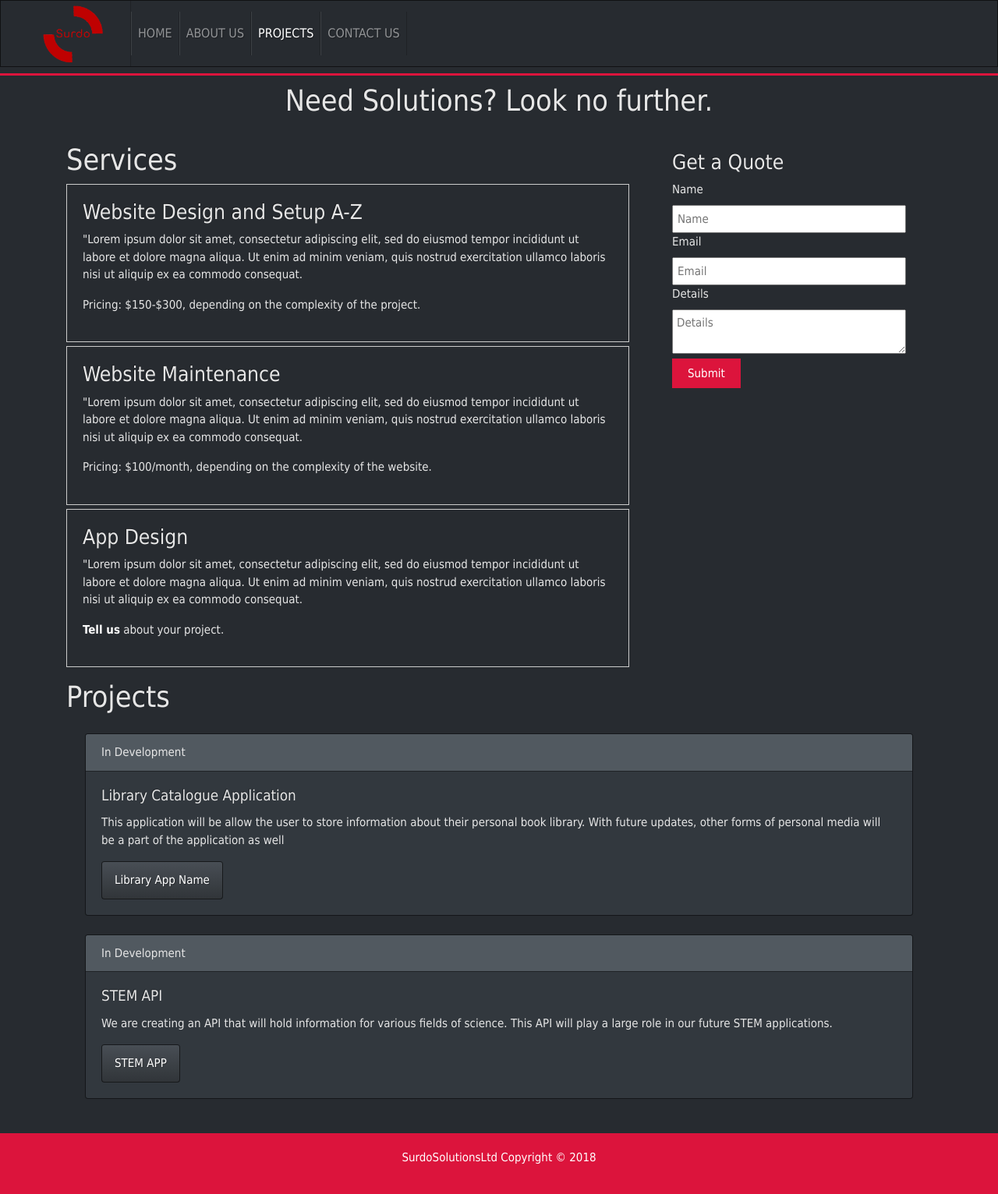
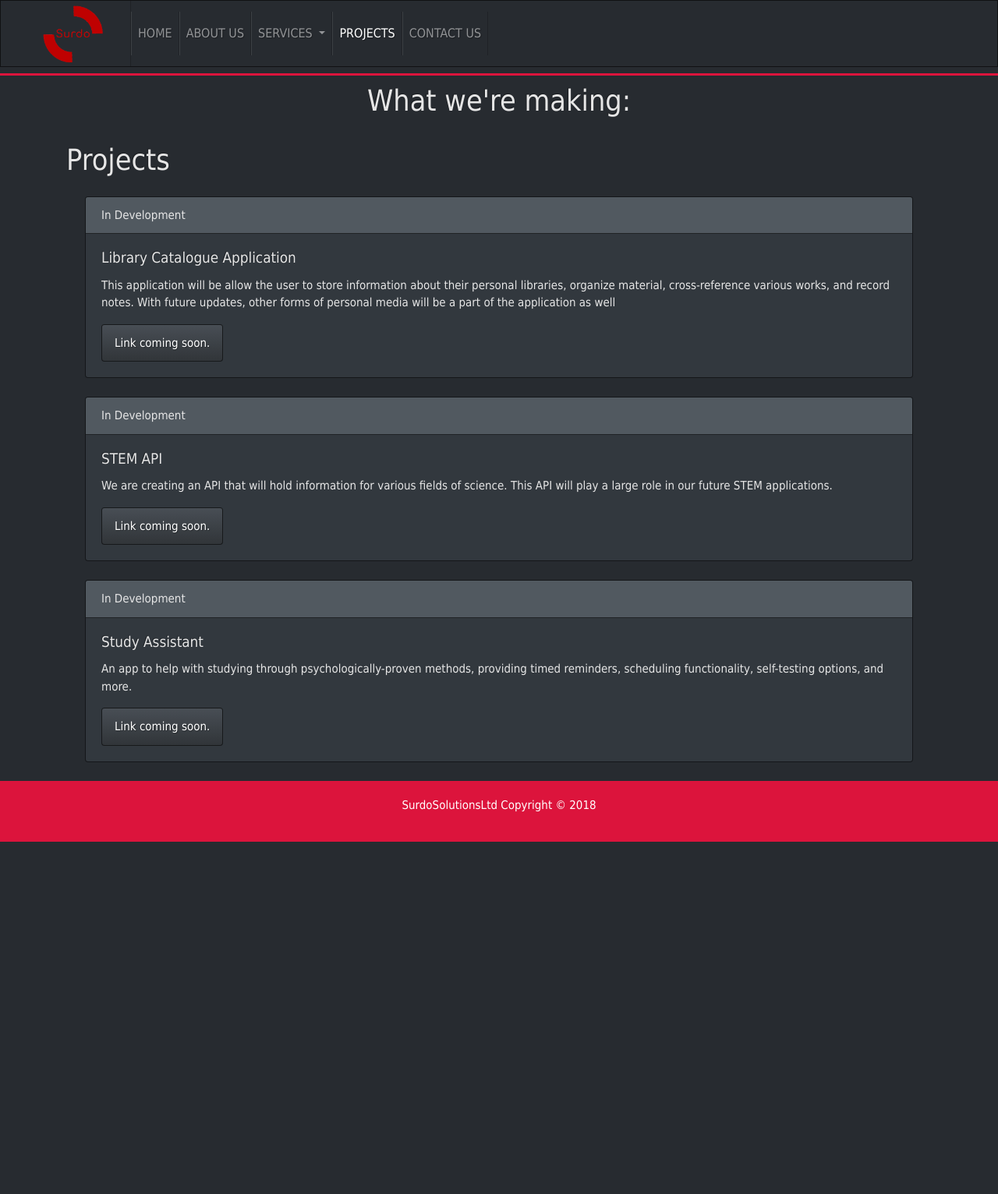
Before and after one commit to SurdoSolutions/surdowebtemp, a PHP site: page /projects.php in a window 1280 px wide. Shown: the whole page at 78% size. After the commit the page ends 1080 px from the top, so only its background shows below. Run offline with PHP 8.4, Linux system fonts and the light colour scheme; data that the repository does not hold is empty; some libraries are stand-ins or nearby versions.

Commit message:
add additional logos, services page, format contact form, minor formatting on quote form

```diff
--- a/contact.php
+++ b/contact.php
@@ -89,7 +89,7 @@
 				<textarea name="message" class="form-control" value="Enter message here." placeholder="Message"><?php echo  isset($_POST['message'])? $message : ''; ?></textarea>
 			</div>
 			<br>
-			<button type="submit" name="submit" class="btn btn-primary">Submit</button>
+			<button id="submit-button" type="submit" name="submit" class="btn btn-primary">Submit</button>
 		</form>
 	</div>
 <?php include('inc/footer.php'); ?>
--- a/css/projects.css
+++ b/css/projects.css
@@ -1,3 +1,7 @@
 body{
     color: #e6e6e6;
 }
+
+.quote-field{
+    margin: 5px 0px 5px 0px;
+}
--- a/css/style.css
+++ b/css/style.css
@@ -180,7 +180,7 @@ header .highlight, header .current a{
 }
 
 #boxes .box img {
-  height: 100px;
+  height: 75px;
 }
 
 /*Sidebar*/
@@ -224,7 +224,7 @@ ul#services li{
 
 footer{
     padding: 20px;
-    margin: 20px 0 0 0;
+    /* margin: 20px 0 0 0; */
     color: white;
     background: crimson;
     text-align: center;
--- a/inc/navbar.php
+++ b/inc/navbar.php
@@ -6,12 +6,23 @@
               <span class="navbar-toggler-icon"></span>
             </button>
             <div class="collapse navbar-collapse" id="navbarNavAltMarkup">
-              <div class="navbar-nav">
-                  <a class="nav-item nav-link <?php echo $currentHome; ?>" href="index.php">Home</a>
-                  <a class="nav-item nav-link <?php echo $currentAbout; ?>" href="about.php">About Us</a>
-                  <a class="nav-item nav-link <?php echo $currentProjects; ?>" href="projects.php">Projects</a>
-                  <a class="nav-item nav-link <?php echo $currentContact; ?>" href="contact.php">Contact Us</a>
-              </div>
+              <ul class="navbar-nav">
+                  <li><a class="nav-item nav-link <?php echo $currentHome; ?>" href="index.php">Home</a></li>
+                  <li><a class="nav-item nav-link <?php echo $currentAbout; ?>" href="about.php">About Us</a></li>
+                  <li class="nav-item dropdown <?php echo $currentServices; ?>">
+                    <a class="nav-link dropdown-toggle" href="#" id="navbarDropdown" role="button" data-toggle="dropdown" aria-haspopup="true" aria-expanded="false">
+                      Services
+                    </a>
+                    <div class="dropdown-menu" aria-labelledby="navbarDropdown">
+                      <a class="dropdown-item <?php echo $currentServices; ?>" href="services.php">Services Overview</a>
+                      <div class="dropdown-divider"></div>
+                      <a class="dropdown-item" href="#">Web Design</a>
+                      <a class="dropdown-item" href="#">App Development</a>
+                    </div>
+                  </li>
+                  <li><a class="nav-item nav-link <?php echo $currentProjects; ?>" href="projects.php">Projects</a></li>
+                  <li><a class="nav-item nav-link <?php echo $currentContact; ?>" href="contact.php">Contact Us</a></li>
+              </ul>
             </div>
 <!--            </div>-->
         </div>
--- a/projects.php
+++ b/projects.php
@@ -1,6 +1,7 @@
 <?php
     $currentHome;
     $currentAbout;
+    $currentServices;
     $currentProjects = "active";
     $currentContact;
     $pageTitle = "Our Work";
@@ -12,52 +13,10 @@
     <?php include('inc/header.php'); ?>
 
     <div id="projects-header">
-        <h1 class="text-center">Need Solutions? Look no further.</h1>
+        <h1 class="text-center">What we're making:</h1>
         <br>
     </div>
 
-   <div class="container">
-       <article id="main-col">
-           <h1>Services</h1>
-            <ul id="services">
-                <li>
-                    <h3>Website Design and Setup A-Z</h3>
-                    <p>"Lorem ipsum dolor sit amet, consectetur adipiscing elit, sed do eiusmod tempor incididunt ut labore et dolore magna aliqua. Ut enim ad minim veniam, quis nostrud exercitation ullamco laboris nisi ut aliquip ex ea commodo consequat. </p>
-                    <p>Pricing: $150-$300, depending on the complexity of the project.</p>
-                </li>
-                <li>
-                    <h3>Website Maintenance</h3>
-                    <p>"Lorem ipsum dolor sit amet, consectetur adipiscing elit, sed do eiusmod tempor incididunt ut labore et dolore magna aliqua. Ut enim ad minim veniam, quis nostrud exercitation ullamco laboris nisi ut aliquip ex ea commodo consequat. </p>
-                    <p>Pricing: $100/month, depending on the complexity of the website.</p>
-                </li>
-                <li>
-                    <h3>App Design</h3>
-                    <p>"Lorem ipsum dolor sit amet, consectetur adipiscing elit, sed do eiusmod tempor incididunt ut labore et dolore magna aliqua. Ut enim ad minim veniam, quis nostrud exercitation ullamco laboris nisi ut aliquip ex ea commodo consequat. </p>
-                    <p><a href="contact.php"><strong>Tell us</strong></a> about your project.</p>
-                </li>
-            </ul>
-        </article>
-        <aside id="sidebar">
-            <div class="dark">
-                <h3>Get a Quote</h3>
-                <form action="<?php echo $_ ?>" class="quote">
-                    <div>
-                        <label for="name">Name</label><br>
-                        <input id="name" type="text" name="name" placeholder="Name">
-                    </div>
-                    <div>
-                        <label for="email">Email</label><br>
-                        <input id="email" type="email" name="name" placeholder="Email">
-                    </div>
-                    <div>
-                        <label for="message">Details</label><br>
-                        <textarea id="message" name="name" placeholder="Details"></textarea>
-                    </div>
-                    <button type="submit" name="submit" class="button_1">Submit</button>
-                </form>
-            </div>
-        </aside>
-   </div>
    <div class="container">
         <h1>Projects</h1>
         <div class="card m-4">
@@ -66,8 +25,8 @@
             </div>
             <div class="card-body">
                 <h5 class="card-title">Library Catalogue Application</h5>
-                <p class="card-text">This application will be allow the user to store information about their personal book library. With future updates, other forms of personal media will be a part of the application as well</p>
-                <a href="#" class="btn btn-primary">Library App Name</a>
+                <p class="card-text">This application will be allow the user to store information about their personal libraries, organize material, cross-reference various works, and record notes. With future updates, other forms of personal media will be a part of the application as well</p>
+                <a href="#" class="btn btn-primary">Link coming soon.</a>
             </div>
         </div>
 
@@ -78,7 +37,18 @@
             <div class="card-body">
                 <h5 class="card-title">STEM API</h5>
                 <p class="card-text">We are creating an API that will hold information for various fields of science. This API will play a large role in our future STEM applications. </p>
-                <a href="#" class="btn btn-primary">STEM APP</a>
+                <a href="#" class="btn btn-primary">Link coming soon.</a>
+            </div>
+        </div>
+
+        <div class="card m-4">
+            <div class="card-header">
+                In Development
+            </div>
+            <div class="card-body">
+                <h5 class="card-title">Study Assistant</h5>
+                <p class="card-text">An app to help with studying through psychologically-proven methods, providing timed reminders, scheduling functionality, self-testing options, and more.</p>
+                <a href="#" class="btn btn-primary">Link coming soon.</a>
             </div>
         </div>
 
```
Also changed, not shown: css/contact.css (+9 -0 lines), index.php (+8 -7 lines), services.php (added, +63 -0 lines), img/electronjslogo.png (added), img/nodejs-new-pantone-black.png (added), img/php-med-trans.png (added).
